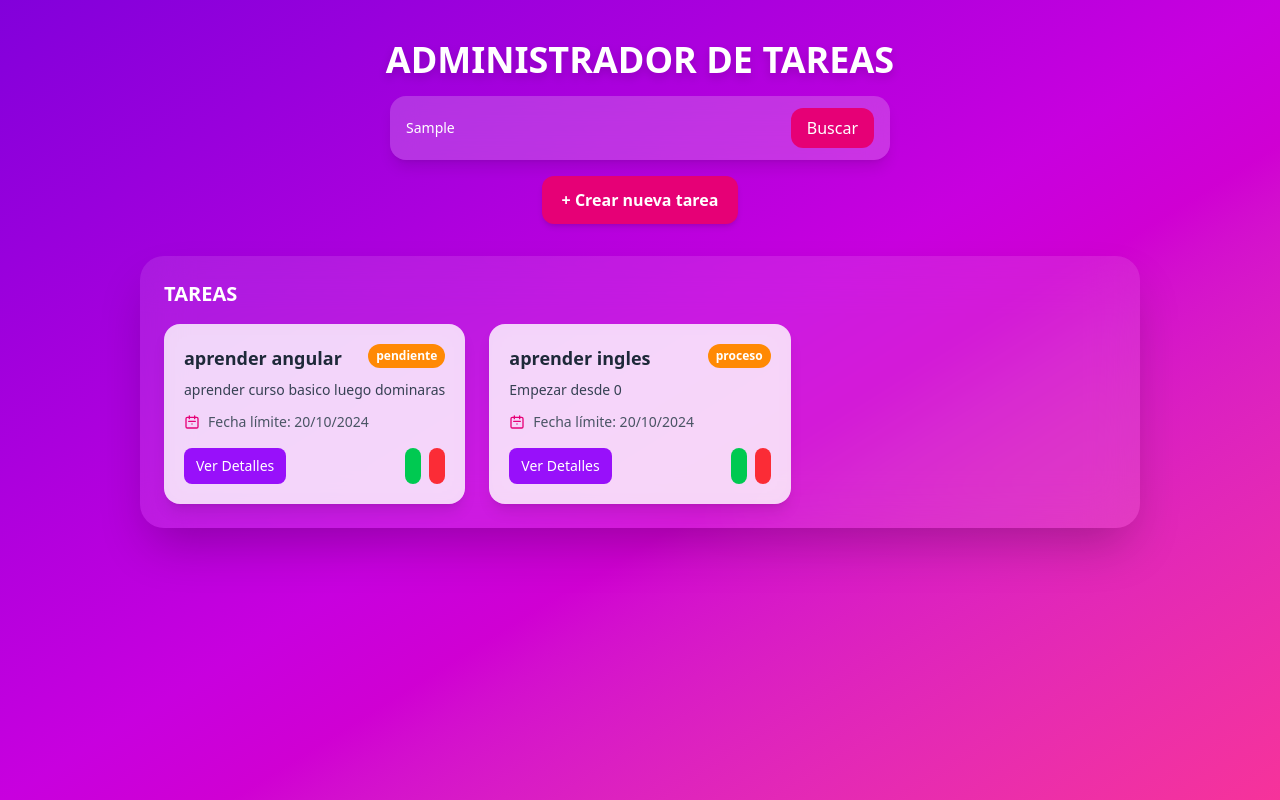
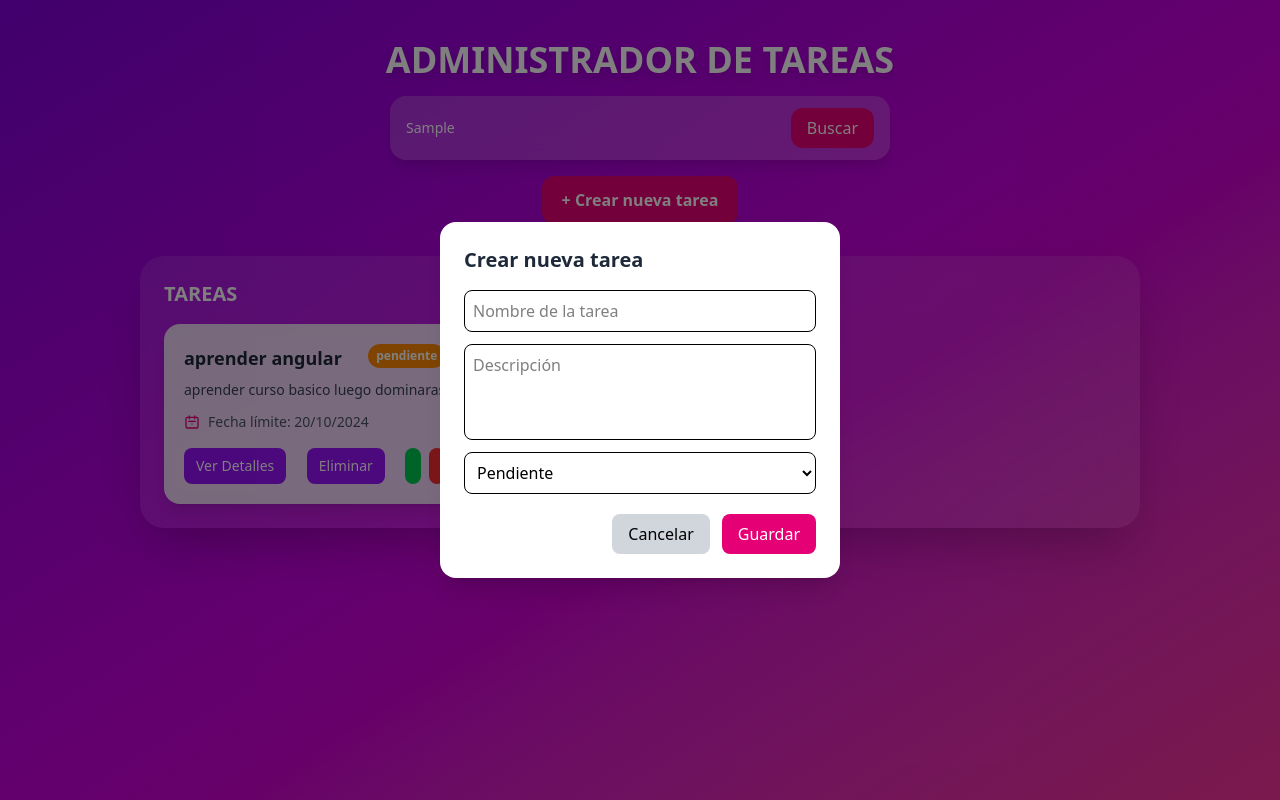
Before and after one commit to GaRIEN/CURSOS, an Angular app in the folder angular/AppTodo/: page / in a window 1280 px wide. Both pictures are taken after typing "Sample" into the empty fields and a click on the button "+ Crear nueva tarea". Built offline with nearby package versions, Linux system fonts and the light colour scheme.

Commit message:
avance de agregar y eliminar tareas

```diff
--- a/angular/AppTodo/src/app/pages/home/home.css
+++ b/angular/AppTodo/src/app/pages/home/home.css
@@ -0,0 +1,15 @@
+.animate-fadeIn {
+    animation: fadeIn .25s ease-out;
+}
+
+@keyframes fadeIn {
+    from {
+        transform: scale(.95);
+        opacity: 0;
+    }
+
+    to {
+        transform: scale(1);
+        opacity: 1;
+    }
+}
--- a/angular/AppTodo/src/app/pages/home/home.html
+++ b/angular/AppTodo/src/app/pages/home/home.html
@@ -10,7 +10,7 @@
     </div>
 
     <!-- Botón nueva tarea -->
-    <button
+    <button (click)="showModal.set(true)"
         class="mt-4 px-5 py-3 bg-pink-600 hover:bg-pink-700 text-white font-semibold rounded-xl shadow-md transition">
         + Crear nueva tarea
     </button>
@@ -21,40 +21,12 @@
 
         <!-- Grid de tareas -->
         <div class="grid grid-cols-1 sm:grid-cols-2 md:grid-cols-3 gap-6">
-            <!-- Tarjeta individual -->
-            <!-- <div class="bg-white/80 backdrop-blur-md rounded-2xl p-5 shadow-lg hover:shadow-2xl transition">
-                <div class="flex justify-between items-start">
-                    <h3 class="font-bold text-gray-800 text-lg">Corregir bugs críticos</h3>
-                    <span class="bg-orange-400 text-white text-xs font-semibold px-2 py-1 rounded-full">Pendiente</span>
-                </div>
-                <p class="text-sm text-gray-700 mt-2">Identificar y corregir errores críticos en el sistema</p>
-                <p class="text-sm text-gray-600 mt-3 flex items-center gap-2">
-                    <svg xmlns="http://www.w3.org/2000/svg" class="w-4 h-4 text-pink-600" fill="none"
-                        viewBox="0 0 24 24" stroke="currentColor">
-                        <path stroke-linecap="round" stroke-linejoin="round" stroke-width="2"
-                            d="M8 7V3m8 4V3m-9 8h10m-5 4h.01M5 21h14a2 2 0 002-2V7a2 2 0 00-2-2H5a2 2 0 00-2 2v12a2 2 0 002 2z" />
-                    </svg>
-                    Fecha límite: 20/10/2024
-                </p>
-
-                <div class="flex justify-between mt-4">
-                    <button
-                        class="bg-purple-600 hover:bg-purple-700 text-white text-sm px-3 py-2 rounded-lg transition">Ver
-                        Detalles</button>
-                    <div class="flex gap-2">
-                        <button class="bg-green-500 hover:bg-green-600 text-white p-2 rounded-full transition"><i
-                                class="fa fa-check"></i></button>
-                        <button class="bg-red-500 hover:bg-red-600 text-white p-2 rounded-full transition"><i
-                                class="fa fa-trash"></i></button>
-                    </div>
-                </div>
-            </div> -->
-
             @for(task of tasks(); track $index){
             <div class="bg-white/80 backdrop-blur-md rounded-2xl p-5 shadow-lg hover:shadow-2xl transition">
                 <div class="flex justify-between items-start">
                     <h3 class="font-bold text-gray-800 text-lg">{{task.name}}</h3>
-                    <span class="bg-orange-400 text-white text-xs font-semibold px-2 py-1 rounded-full">{{task.status}}</span>
+                    <span
+                        class="bg-orange-400 text-white text-xs font-semibold px-2 py-1 rounded-full">{{task.status}}</span>
                 </div>
                 <p class="text-sm text-gray-700 mt-2">{{task.description}}</p>
                 <p class="text-sm text-gray-600 mt-3 flex items-center gap-2">
@@ -70,6 +42,9 @@
                     <button
                         class="bg-purple-600 hover:bg-purple-700 text-white text-sm px-3 py-2 rounded-lg transition">Ver
                         Detalles</button>
+                    <button (click)="deleteTask(task.id)"
+                        class="bg-purple-600 hover:bg-purple-700 text-white text-sm px-3 py-2 rounded-lg transition">
+                        Eliminar</button>
                     <div class="flex gap-2">
                         <button class="bg-green-500 hover:bg-green-600 text-white p-2 rounded-full transition"><i
                                 class="fa fa-check"></i></button>
@@ -81,8 +56,51 @@
 
             }
 
-
-            <!-- Puedes duplicar y cambiar los datos -->
         </div>
     </div>
 </div>
+
+<!-- modales  -->
+@if (showModal()) {
+<div class="fixed inset-0 bg-black/50 flex justify-center items-center z-50">
+
+    <div class="bg-white rounded-2xl w-[90%] sm:w-[400px] p-6 shadow-xl animate-fadeIn">
+
+        <h2 class="text-xl font-bold text-gray-800 mb-4">Crear nueva tarea</h2>
+
+        <div class="flex flex-col gap-3">
+
+            <!-- Nombre -->
+            <input type="text" placeholder="Nombre de la tarea" class="border rounded-lg p-2 w-full" [value]="newName()"
+                (input)="newName.set($any($event.target).value)">
+
+            <!-- Descripción -->
+            <textarea placeholder="Descripción" class="border rounded-lg p-2 w-full h-24 resize-none"
+                [value]="newDescription()" (input)="newDescription.set($any($event.target).value)"></textarea>
+
+            <!-- Estado -->
+            <select class="border rounded-lg p-2 w-full" [value]="newStatus()"
+                (change)="newStatus.set($any($event.target).value)">
+                <option value="Pendiente">Pendiente</option>
+                <option value="En proceso">En proceso</option>
+                <option value="Completado">Completado</option>
+            </select>
+        </div>
+
+        <div class="flex justify-end gap-3 mt-5">
+
+            <button (click)="showModal.set(false)"
+                class="px-4 py-2 bg-gray-300 rounded-lg hover:bg-gray-400 transition">
+                Cancelar
+            </button>
+
+            <button (click)="saveTask()"
+                class="px-4 py-2 bg-pink-600 text-white rounded-lg hover:bg-pink-700 transition">
+                Guardar
+            </button>
+
+        </div>
+
+    </div>
+</div>
+}
--- a/angular/AppTodo/src/app/pages/home/home.ts
+++ b/angular/AppTodo/src/app/pages/home/home.ts
@@ -11,15 +11,53 @@ export class Home {
 
   tasks = signal([
     {
+      id:"1",
       name: "aprender angular",
-      description:"aprender curso basico luego dominaras",
-      status:"pendiente"
+      description: "aprender curso basico luego dominaras",
+      status: "pendiente"
     },
     {
+      id: "2",
       name: "aprender ingles",
       description: "Empezar desde 0",
       status: "proceso"
     },
 
   ])
+
+  //PARA MODAL
+  showModal = signal(false);
+  // Valores reactivos (signals)
+  newName = signal('');
+  newDescription = signal('');
+  newStatus = signal('Pendiente');
+
+  saveTask() {
+
+    this.tasks.update(t => [
+      ...t,
+      {
+        id: this.generateId(),
+        name: this.newName(),
+        description: this.newDescription(),
+        status: this.newStatus()
+      }
+    ]);
+    // Reset
+    this.newName.set('');
+    this.newDescription.set('');
+    this.newStatus.set('Pendiente');
+
+    this.showModal.set(false);
+  }
+
+  generateId() {
+    return crypto.randomUUID();
+  }
+
+  deleteTask(id: string) {
+    this.tasks.update(t => t.filter(item => item.id !== id));
+  }
+
+
 }
```
Also changed, not shown: 1 other file (tests, documents, lock files or other folders).
